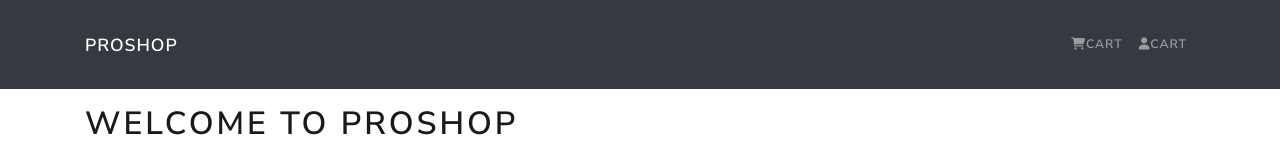
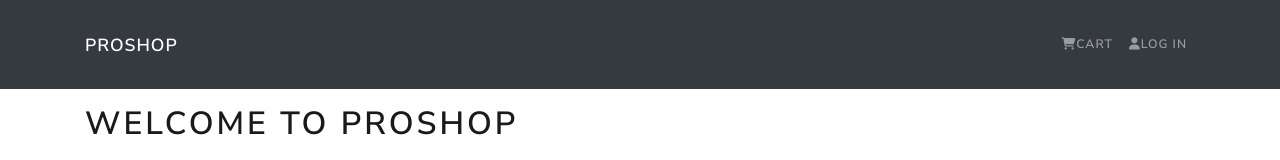
Before and after one commit to polnikovandrey/proshop, a React (Create React App) app in the folder frontend/: page / in a window 1280 px wide. Shown: the top 160 px of the page. Built offline with nearby package versions, Linux system fonts and the light colour scheme.

Commit message:
fix minor issues

```diff
--- a/frontend/src/components/Header.tsx
+++ b/frontend/src/components/Header.tsx
@@ -1,5 +1,5 @@
 import React from 'react'
-import { Navbar, Nav, Container } from 'react-bootstrap';
+import {Container, Nav, Navbar} from 'react-bootstrap';
 
 const Header = () => {
     return <header>
@@ -10,7 +10,7 @@ const Header = () => {
                 <Navbar.Collapse id="basic-navbar-nav">
                     <Nav className="ml-auto">
                         <Nav.Link href="/cart"><i className="fas fa-shopping-cart" />Cart</Nav.Link>
-                        <Nav.Link href="/login"><i className="fas fa-user" />Cart</Nav.Link>
+                        <Nav.Link href="/login"><i className="fas fa-user" />Log in</Nav.Link>
                     </Nav>
                 </Navbar.Collapse>
             </Container>
```
Also changed, not shown: 2 other files (tests, documents, lock files or other folders).
